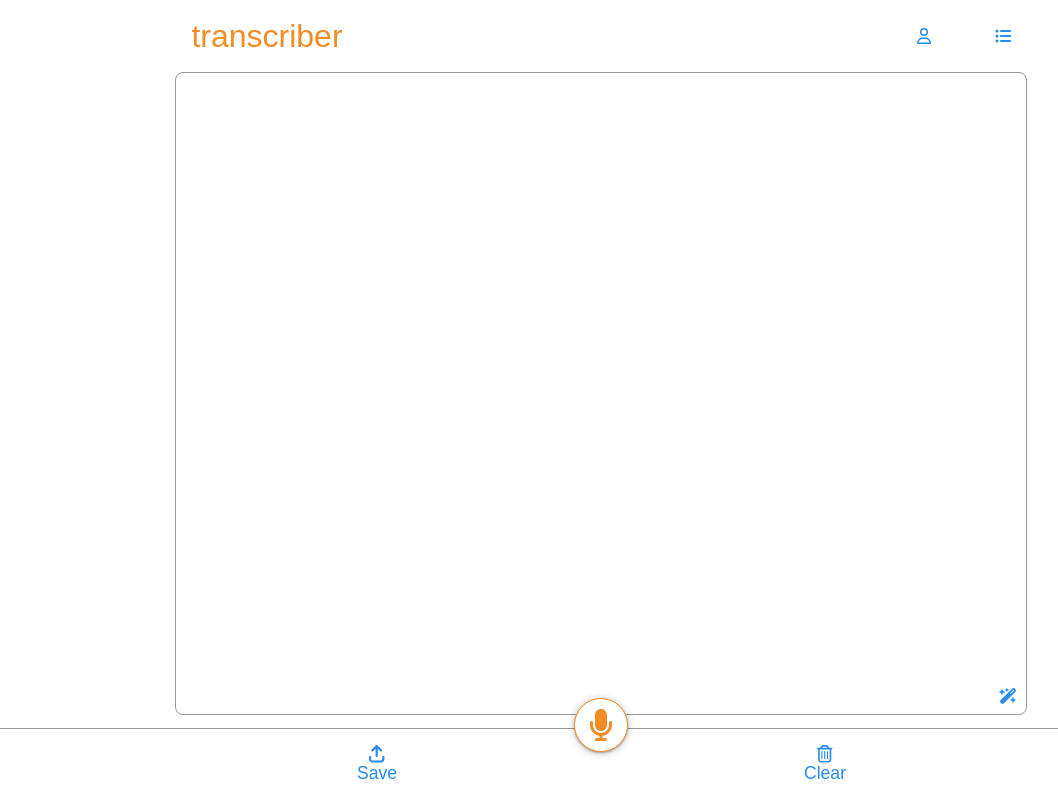
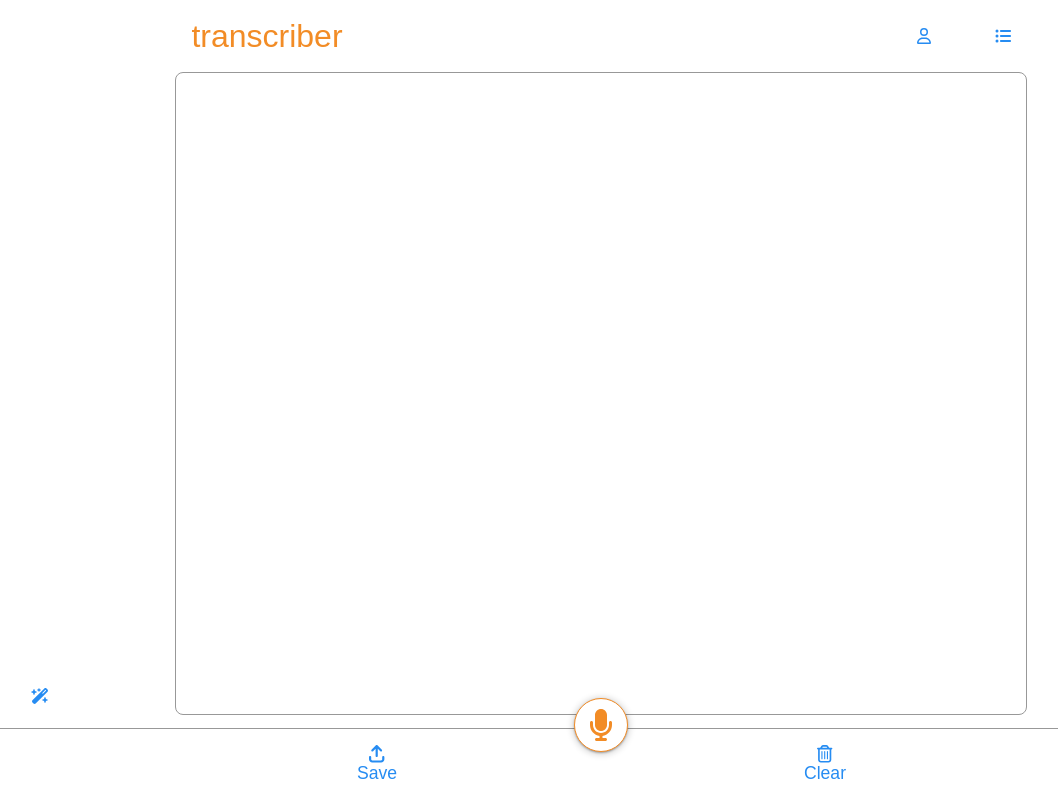
Before and after one commit to timgoalen/transcriber-frontend, a React (Create React App) app: page / in a window 1280 px wide. Shown: the whole page, without its empty margins (39-1097 px from the left). Built offline with nearby package versions, Linux system fonts and the light colour scheme; a web font is replaced by a local one.

Commit message:
fix(style): move AI button out of the way of Grammarly button

```diff
--- a/src/index.css
+++ b/src/index.css
@@ -284,7 +284,7 @@ canvas {
   position: absolute;
   bottom: 13vh;
   bottom: 13dvh;
-  right: 6vw;
+  left: 5.5vw;
 }
 
 .toolbar {
```
